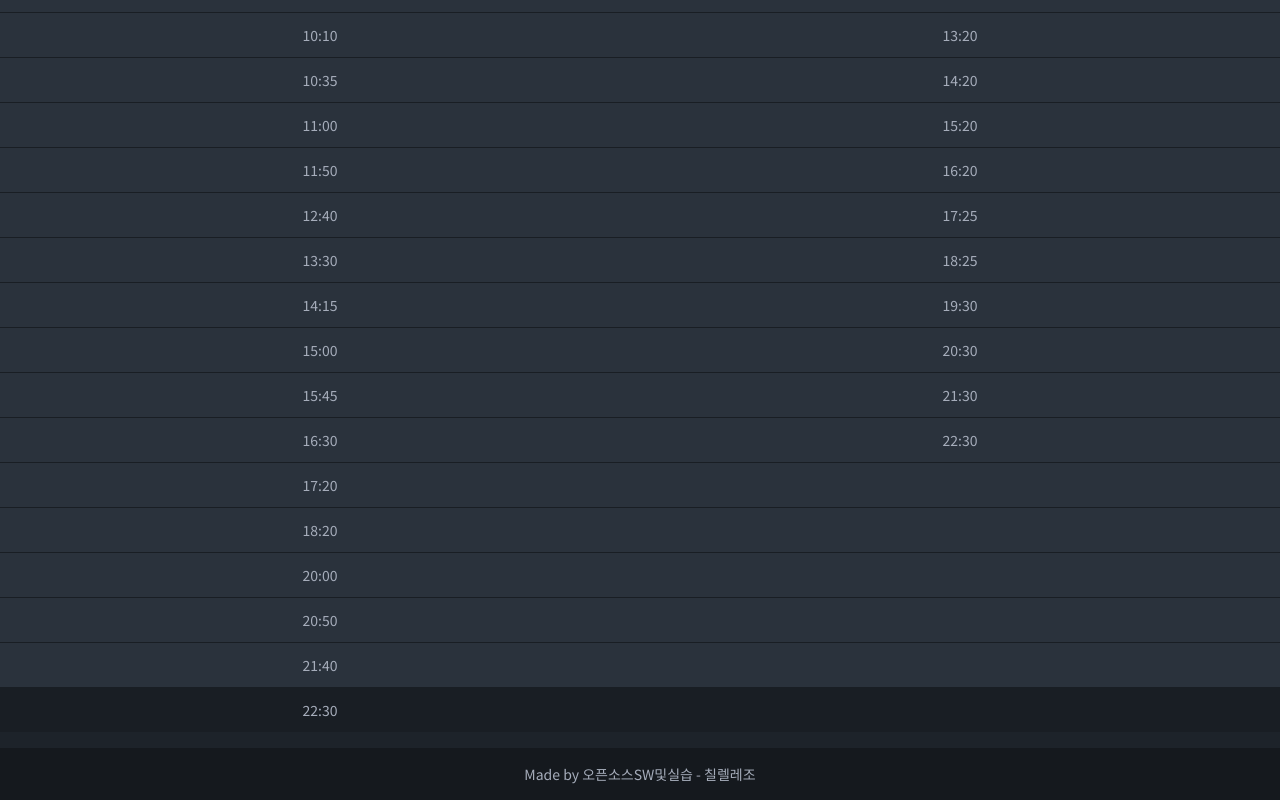
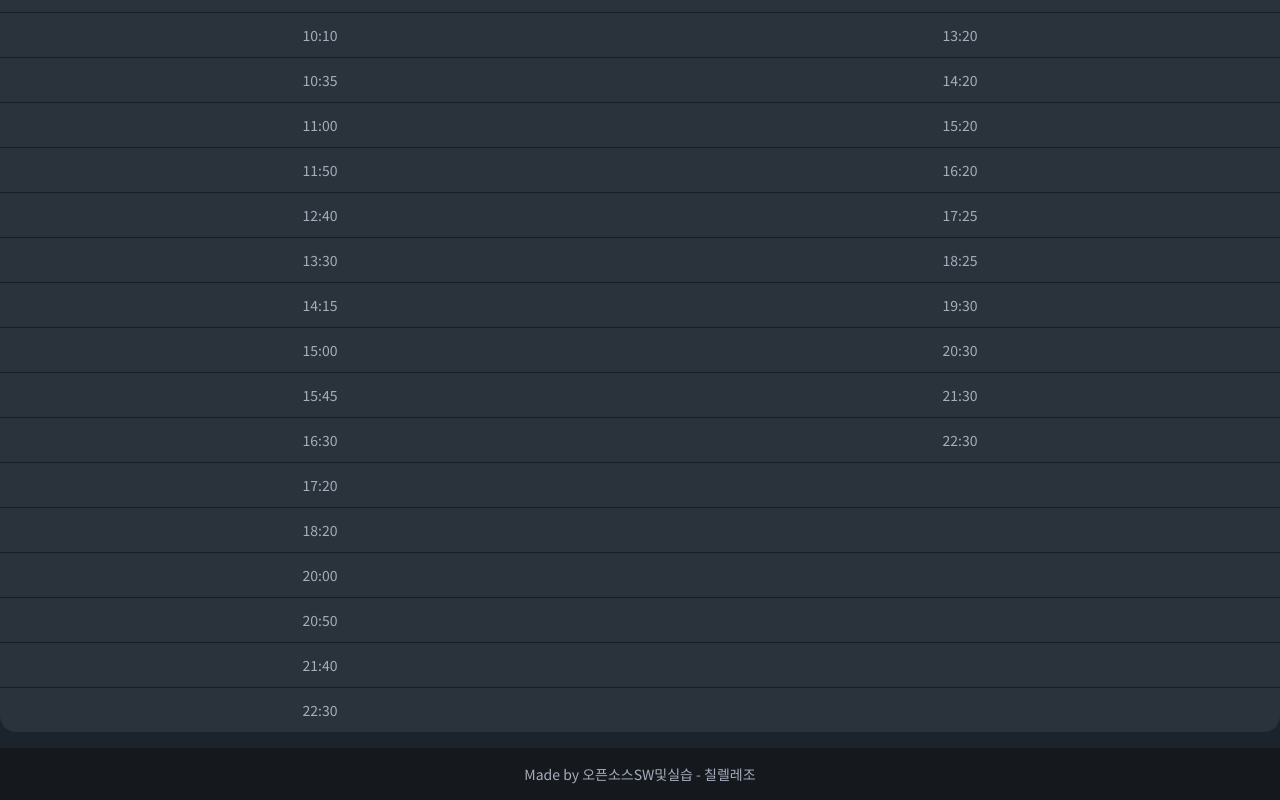
Before and after one commit to hufs-opensw-7/bus-finder, a React (Create React App) app: page /detail/1005 in a window 1280 px wide. Shown: the part 797-1597 px from the top of the page. Built offline with nearby package versions, Linux system fonts and the light colour scheme.

Commit message:
Fix bus schedule bg color

```diff
--- a/src/components/DetailPage/BusScheduleCard.js
+++ b/src/components/DetailPage/BusScheduleCard.js
@@ -1,14 +1,19 @@
+import React from "react";
+
 function BusScheduleCard({ busSchedule }) {
   const currentTime = new Date();
+  const isWeekend = currentTime.getDay() === 0 || currentTime.getDay() === 6; // 0 for Sunday, 6 for Saturday
+  const schedule = isWeekend ? busSchedule.weekend : busSchedule.weekday;
 
-  const closestTime = busSchedule.weekday.reduce((prev, curr) => {
-    const [hourPrev, minutePrev] = prev.split(":").map(Number);
-    const [hourCurr, minuteCurr] = curr.split(":").map(Number);
-    const timePrev = new Date(0, 0, 0, hourPrev, minutePrev);
-    const timeCurr = new Date(0, 0, 0, hourCurr, minuteCurr);
-    const diffPrev = Math.abs(currentTime - timePrev);
-    const diffCurr = Math.abs(currentTime - timeCurr);
-    return diffPrev < diffCurr ? prev : curr;
+  const currentHours = currentTime.getHours();
+  const currentMinutes = currentTime.getMinutes();
+
+  const closestTime = schedule.reduce((prev, curr) => {
+    const [prevHours, prevMinutes] = prev.split(":").map(Number);
+    const [currHours, currMinutes] = curr.split(":").map(Number);
+    const prevDiff = Math.abs(prevHours * 60 + prevMinutes - (currentHours * 60 + currentMinutes));
+    const currDiff = Math.abs(currHours * 60 + currMinutes - (currentHours * 60 + currentMinutes));
+    return currDiff < prevDiff ? curr : prev;
   });
 
   return (
@@ -23,9 +28,13 @@ function BusScheduleCard({ busSchedule }) {
           </thead>
           <tbody className="text-center">
             {busSchedule.weekday.map((weekdayTime, index) => (
-              <tr key={index} className={weekdayTime === closestTime ? "bg-base-200" : ""}>
-                <td>{weekdayTime}</td>
-                <td>{index < busSchedule.weekend.length ? busSchedule.weekend[index] : ""}</td>
+              <tr key={index}>
+                <td className={!isWeekend && weekdayTime === closestTime ? "bg-base-200" : ""}>
+                  {weekdayTime}
+                </td>
+                <td className={isWeekend && index < busSchedule.weekend.length && busSchedule.weekend[index] === closestTime ? "bg-base-200" : ""}>
+                  {index < busSchedule.weekend.length ? busSchedule.weekend[index] : ""}
+                </td>
               </tr>
             ))}
           </tbody>
```
